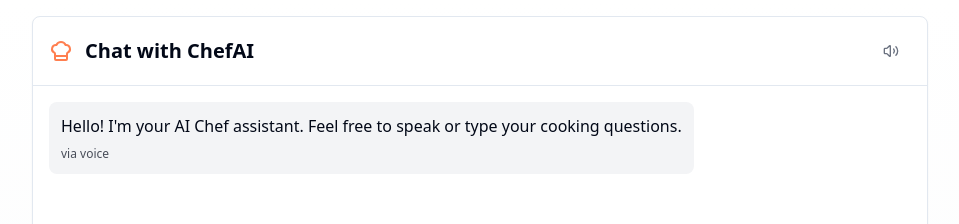
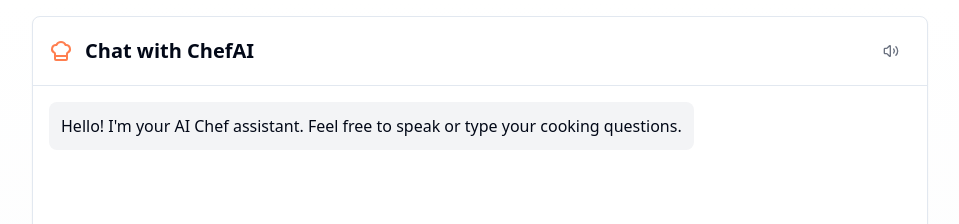
Before and after one commit to luizbastos08/chefai-gourmet-guide, a React (Vite) app: page /chat in a window 1280 px wide. Shown: the top 224 px of the page, without its empty margins (160-1119 px from the left). Built offline with nearby package versions, Linux system fonts and the light colour scheme; no server answers.

Commit message:
Remove message type labels
Remove "via voice" and "via text" labels from chat messages.

```diff
--- a/src/pages/Chat.tsx
+++ b/src/pages/Chat.tsx
@@ -1,4 +1,3 @@
-
 import React, { useState, useEffect } from 'react';
 import { Button } from '@/components/ui/button';
 import { Card } from '@/components/ui/card';
@@ -41,7 +40,6 @@ const Chat = () => {
   });
 
   useEffect(() => {
-    // Request microphone permission on component mount
     const requestMicrophonePermission = async () => {
       try {
         await navigator.mediaDevices.getUserMedia({ audio: true });
@@ -61,7 +59,6 @@ const Chat = () => {
     requestMicrophonePermission();
 
     return () => {
-      // Cleanup audio context on unmount
       voiceState.audioContext?.close();
     };
   }, []);
@@ -77,7 +74,6 @@ const Chat = () => {
   const startListening = async () => {
     try {
       setVoiceState(prev => ({ ...prev, isListening: true }));
-      // Speech recognition logic will be implemented here
     } catch (error) {
       toast({
         variant: "destructive",
@@ -89,7 +85,6 @@ const Chat = () => {
 
   const stopListening = () => {
     setVoiceState(prev => ({ ...prev, isListening: false }));
-    // Stop speech recognition logic will be implemented here
   };
 
   const handleSendText = async (e: React.FormEvent) => {
@@ -110,8 +105,6 @@ const Chat = () => {
 
   const processUserInput = async (message: Message) => {
     try {
-      // This will be implemented with Supabase Edge Functions
-      // to handle both the OpenAI API call and ElevenLabs voice synthesis
       const assistantMessage: Message = {
         id: Date.now().toString(),
         role: 'assistant',
@@ -197,9 +190,8 @@ const Chat = () => {
                   }`}
                 >
                   <p>{message.content}</p>
-                  <div className="flex items-center justify-between mt-2 text-xs opacity-70">
-                    <span>via {message.type}</span>
-                    {message.audioUrl && message.role === 'assistant' && (
+                  {message.audioUrl && message.role === 'assistant' && (
+                    <div className="flex justify-end mt-2">
                       <Button
                         size="sm"
                         variant="ghost"
@@ -208,8 +200,8 @@ const Chat = () => {
                       >
                         <Volume2 className="h-3 w-3" />
                       </Button>
-                    )}
-                  </div>
+                    </div>
+                  )}
                 </div>
               </div>
             ))}
```
